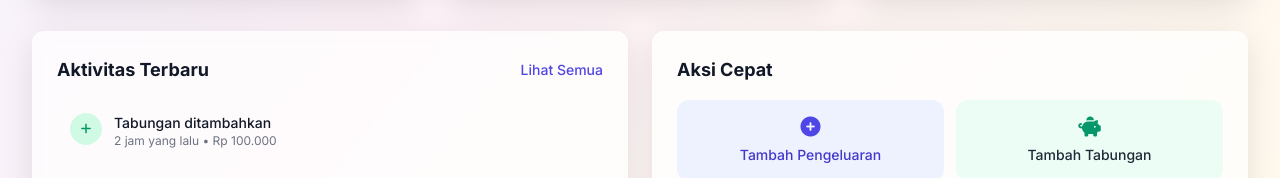
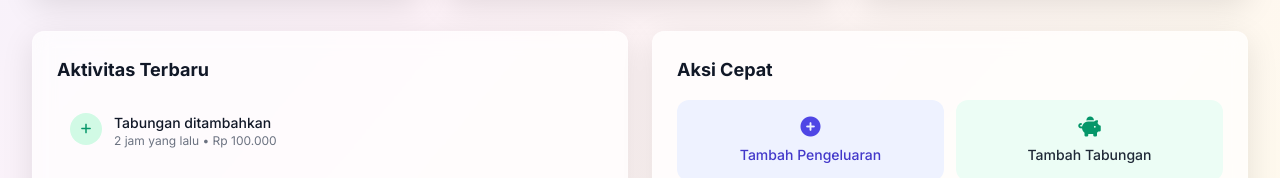
Before and after one commit to vannn93/finance__problem, a website: page pages/main_dashboard.html in a window 1280 px wide. Shown: the part 1026-1204 px from the top of the page. Drawn offline with Linux system fonts and the light colour scheme; sample sign-in values are in the browser's storage; a script that the page names is missing.

Commit message:
Update main_dashboard.html

```diff
--- a/pages/main_dashboard.html
+++ b/pages/main_dashboard.html
@@ -673,9 +673,7 @@
             <div class="morphic-card p-6 fade-in">
                 <div class="flex items-center justify-between mb-4">
                     <h3 class="text-lg font-bold text-gray-900">Aktivitas Terbaru</h3>
-                    <button
-                        class="text-primary-600 hover:text-primary-700 text-sm font-medium transition-all duration-300 hover:scale-105">Lihat
-                        Semua</button>
+
                 </div>
                 <div class="space-y-4">
                     <div class="flex items-center space-x-3 notification-item">
@@ -2331,4 +2329,5 @@
     <script id="dhws-dataInjector" src="../public/dhws-data-injector.js"></script>
 </body>
 
+
 </html>
```
